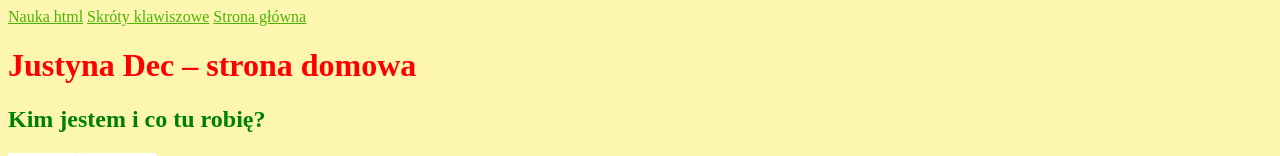
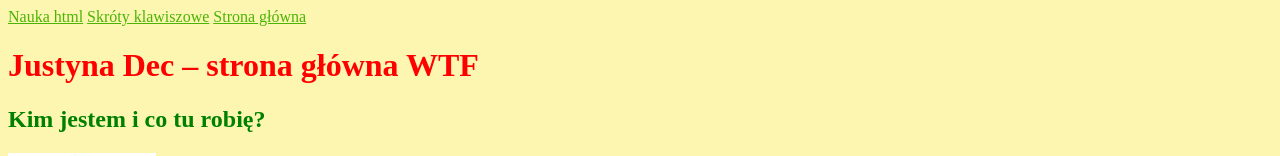
Before and after one commit to justynadec/homepage, a plain HTML site: page index.html in a window 1280 px wide. Shown: the top 156 px of the page. Drawn offline with Linux system fonts and the light colour scheme.

Commit message:
new heading content

```diff
--- a/index.html
+++ b/index.html
@@ -18,7 +18,7 @@
     </header>
     <main>
         <header id="top">
-            <h1 class="red-header">Justyna Dec – strona domowa</h1>
+            <h1 class="red-header">Justyna Dec – strona główna WTF</h1>
         </header>
         <section>
             <h2 class="green-header"> Kim jestem i co tu robię?</h2>
```
